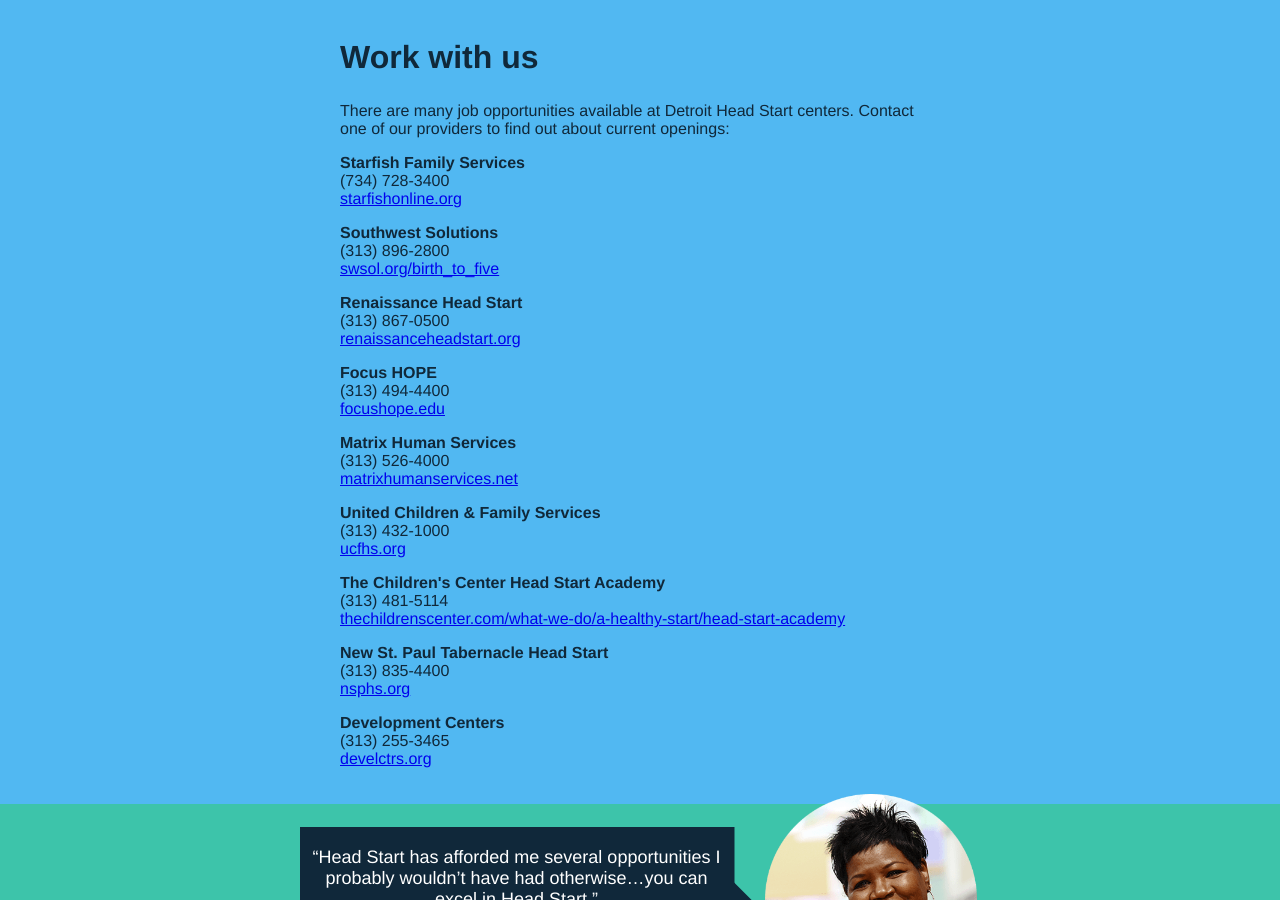
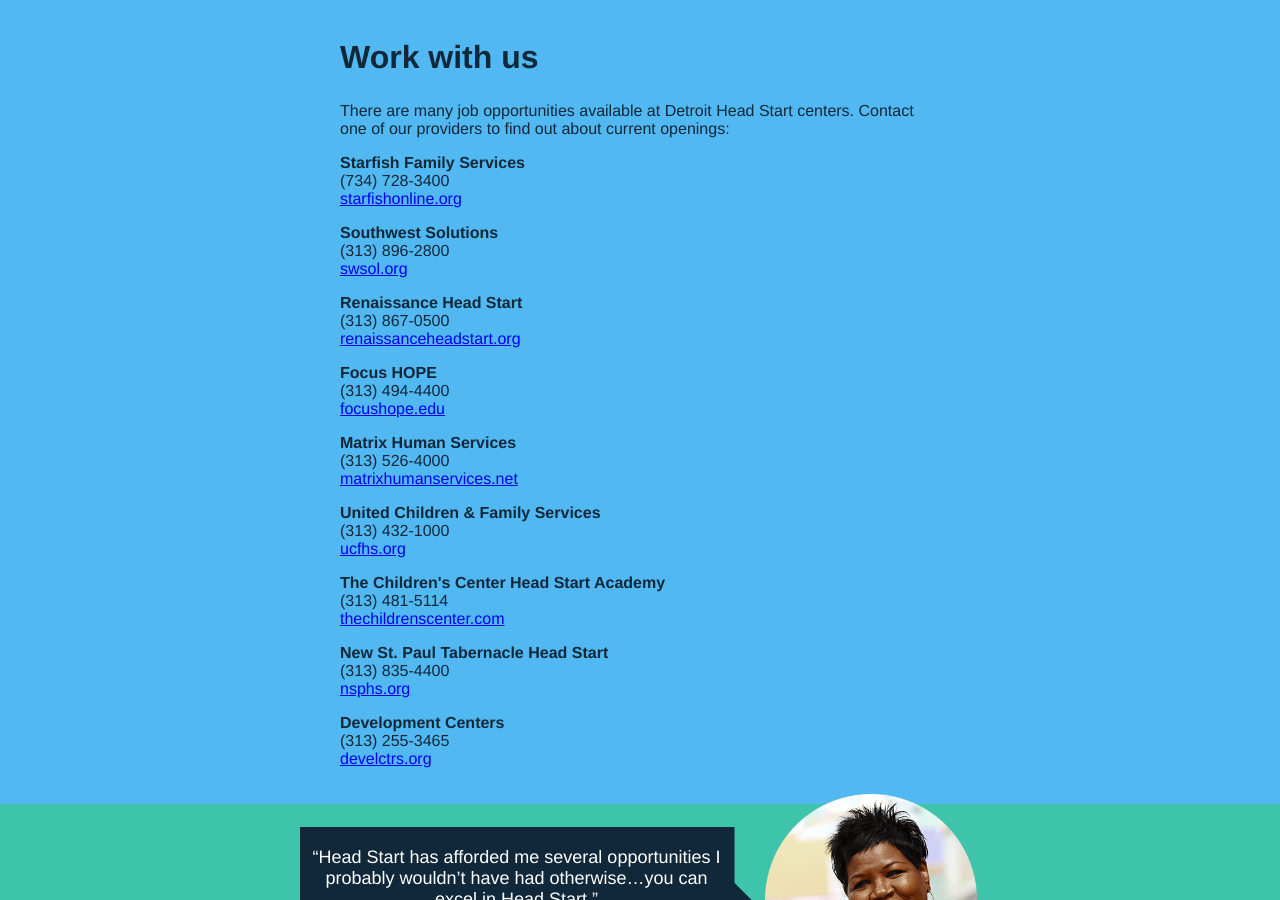
Before and after one commit to workdept/detroit-head-start, a Jekyll site: the page built from contact.html, in a window 1280 px wide and 900 px high, scrolled down 1135 px. Built offline with Jekyll 4.4.1, drawn with Linux system fonts in a browser that asks for light colours; nearby versions of some CDN libraries.

Commit message:
Update contact.html

```diff
--- a/contact.html
+++ b/contact.html
@@ -93,7 +93,7 @@ testimonial-2:
               <p><b>Southwest Solutions</b><br>
               (313) 896-2800<br>
               <a href="http://www.swsol.org/birth_to_five" target=
-              "_blank">swsol.org/birth_to_five</a></p>
+              "_blank">swsol.org</a></p>
 
               <p><b>Renaissance Head Start</b><br>
               (313) 867-0500<br>
@@ -120,7 +120,7 @@ testimonial-2:
               <a href=
               "http://www.thechildrenscenter.com/what-we-do/a-healthy-start/head-start-academy/"
               target=
-              "_blank">thechildrenscenter.com/what-we-do/a-healthy-start/head-start-academy</a></p>
+              "_blank">thechildrenscenter.com</a></p>
 
               <p><b>New St. Paul Tabernacle Head Start</b><br>
               (313) 835-4400<br>
```
